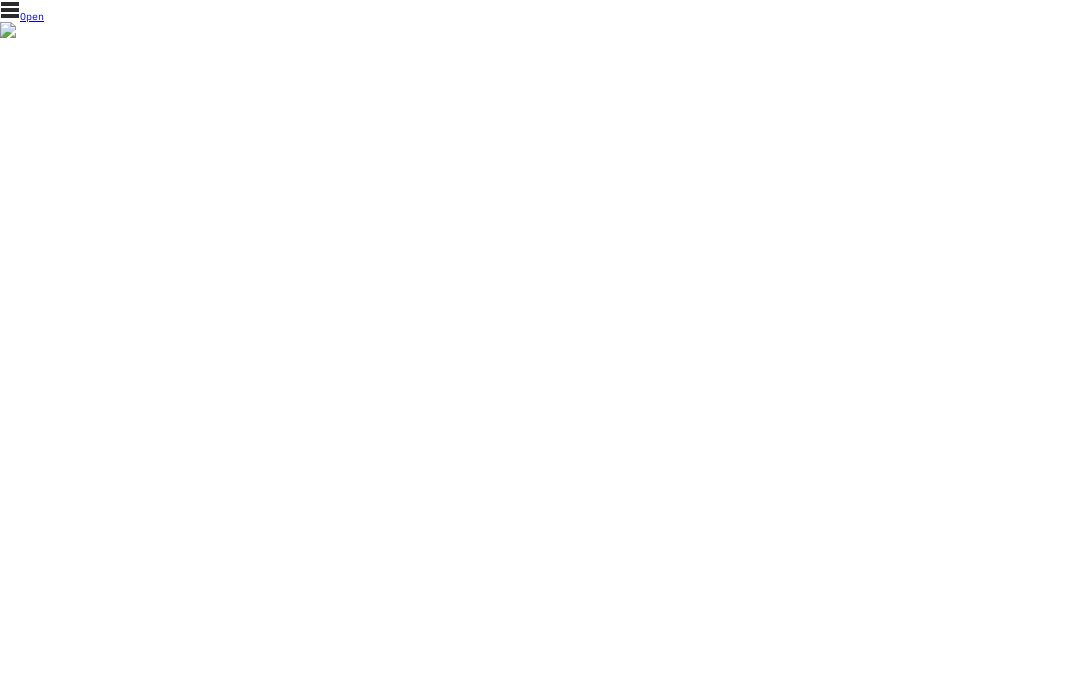
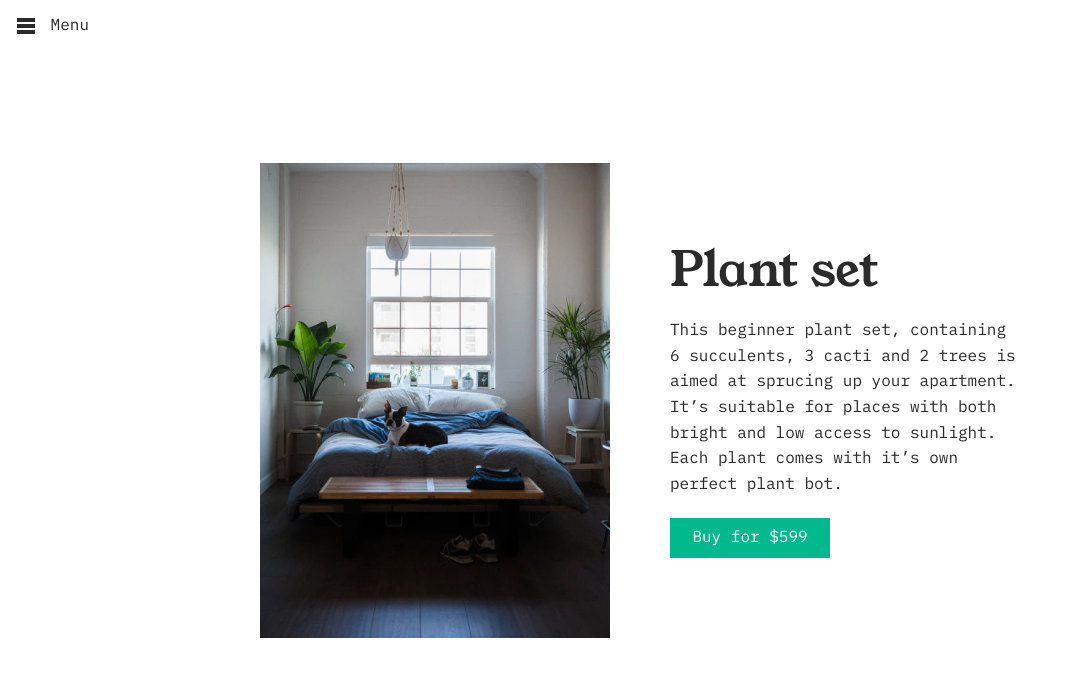
Before and after one commit to nwlilley/planty, a plain HTML site: page index.html in a window 1280 px wide. Shown: the whole page, without its empty margins (0-1078 px from the left). Drawn offline with Linux system fonts and the light colour scheme.

Commit message:
images added and stacked

```diff
--- a/index.html
+++ b/index.html
@@ -6,12 +6,13 @@
     <title>Planty</title>
     <link rel="stylesheet" href="styles.css">
     <script type="module" src="script.js" defer></script>
+    <script type="module" src="slides.js" defer></script>
 
 </head>
 <body>
     <nav class="nav">
       <a href="#" class="nav__close-button ">
-        <svg  width="20" height="20" viewBox="0 0 20 20" fill="none" xmlns="http://www.w3.org/2000/svg">
+        <svg  width="16" height="16" viewBox="0 0 20 20" fill="none" xmlns="http://www.w3.org/2000/svg">
           <path
           class="nav__close-button--path" fill-rule="evenodd" clip-rule="evenodd" d="M9.89954 7.07104L2.82849 0L0 2.82861L7.07104 9.89966L0.00012207 16.9705L2.82849 19.7988L9.89941 12.728L16.9706 19.7991L19.7991 16.9707L12.7279 9.89941L19.7991 2.82837L16.9707 0L9.89954 7.07104Z" fill="#2A2A2A"/>
           </svg>
@@ -22,14 +23,28 @@
 
     </nav>
 
-  <a href="#" class="toggle-nav ">
-    <img src="assets/menu.svg">Open
+  <a href="#" class="nav__open-button">
+    <img src="assets/menu.svg">
+    Menu
     </a>
   <main>
 
 
-    <section>
-      <img src="assets/plant1.jpg" srcset="assets/plant.jpg, assets/plant1-2x.jpg 2x">
+    <section class="plant-content">
+      <div class="plant-content__slide">
+        <img class="plant-content__slide--image" src="assets/plant1.jpg" srcset="assets/plant1.jpg, assets/plant1-2x.jpg 2x">
+        <img class="plant-content__slide--images" src="assets/plant2.jpg" srcset="assets/plant2.jpg, assets/plant2-2x.jpg 2x">
+        <img class="plant-content__slide--image" src="assets/plant3.jpg" srcset="assets/plant3.jpg, assets/plant3-2x.jpg 2x">
+        <img class="plant-content__slide--image" src="assets/plant4.jpg" srcset="assets/plant4.jpg, assets/plant4-2x.jpg 2x">
+        <img class="plant-content__slide--image" src="assets/plant5.jpg" srcset="assets/plant5.jpg, assets/plant5-2x.jpg 2x">
+      </div>
+
+      <div class="plant-content__text">
+        <h1 class="plant-content__text--header">Plant set</h1>
+        <p class="plant-content__text--body">This beginner plant set, containing 6 succulents, 3 cacti and 2 trees is aimed at sprucing up your apartment. It’s suitable for places with both bright and low access to sunlight. Each plant comes with it’s own perfect plant bot.</p>
+        <a href="#" class="plant-content__text--button">Buy for $599</a>
+      </div>
+
     </section>
   </main>
 </body>
--- a/script.js
+++ b/script.js
@@ -1,16 +1,10 @@
-const toggle = document.querySelector('.toggle-nav')
+const openNav = document.querySelector('.nav__open-button')
 const main = document.querySelector('main')
 const nav = document.querySelector('nav')
 const closeButton = document.querySelector('.nav__close-button')
 
-toggle.addEventListener('click', () => {
+openNav.addEventListener('click', () => {
   nav.classList.toggle('open')
-
-  if (main.classList.contains('open')) {
-    toggle.innerHTML = '<img src="assets/close.svg">Close'
-  } else {
-    toggle.innerHTML = '<img src="assets/menu.svg">Open'
-  }
 })
 
 closeButton.addEventListener('click', () => {
--- a/styles.css
+++ b/styles.css
@@ -21,13 +21,14 @@ html {
 body {
     font-family: "IBM Plex Mono", monospace;
     color: #2a2a2a;
+    overflow-x: hidden;
 }
 
 .nav {
     position: fixed;
     top: 0;
     left: -24rem;
-    z-index: 1;
+    z-index: 2;
     width: 24rem;
     height: 100vh;
     background-color: #00b98d;
@@ -59,6 +60,22 @@ body {
     fill: white;
 }
 
+.nav__open-button {
+    position: fixed;
+    z-index: 1;
+    top: 0;
+    left: 0;
+    padding: 1.6rem;
+    text-decoration: none;
+    color: #2a2a2a;
+    font-size: 1.6rem;
+}
+
+.nav__open-button img {
+    margin-right: .5rem;
+    vertical-align: middle;
+}
+
 main {
     position: relative;
     z-index: 0;
@@ -76,5 +93,56 @@ main {
     position: relative;
     transform: translate(24rem, 0);
 
+}
 
+.plant-content {
+    display: flex;
+    align-items: center;
+    justify-content: center;
+    height: 100vh;
 }
+
+.plant-content__text {
+    display: flex;
+    flex-direction: column;
+    margin-left: 6rem;
+}
+
+.plant-content__text--header {
+    font-size: 4.8rem;
+    font-family: "Young Serif", 'Times New Roman', Times, serif;
+    line-height: 1.2;
+}
+
+.plant-content__text--body {
+    font-size: 1.6rem;
+    line-height: 1.6;
+    margin: 2rem 0;
+}
+
+.plant-content__text--button {
+    display: inline-block;
+    width: 16rem;
+    font-size: 1.6rem;
+    background-color: #00b98d;
+    color: #ffffff;
+    padding: 1.2rem 2rem;
+    text-decoration: none;
+    text-align: center;
+}
+
+.plant-content__slide,
+.plant-content__text {
+    width: 35rem;
+}
+
+.plant-content__slide {
+    height: 47.5rem;
+    position: relative
+}
+
+.plant-content__slide--image {
+    position: absolute;
+    top: 0;
+    left: 0;
+}
```
Also changed, not shown: slides.js (added).
